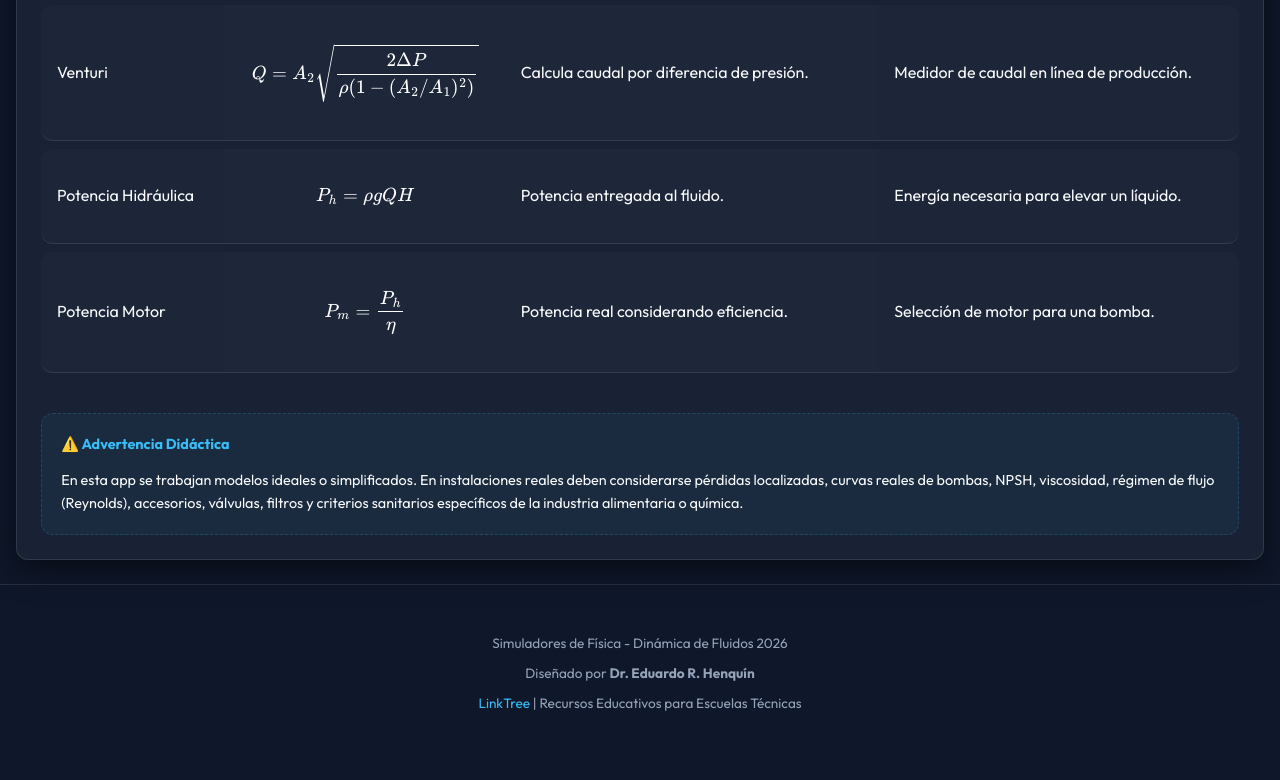
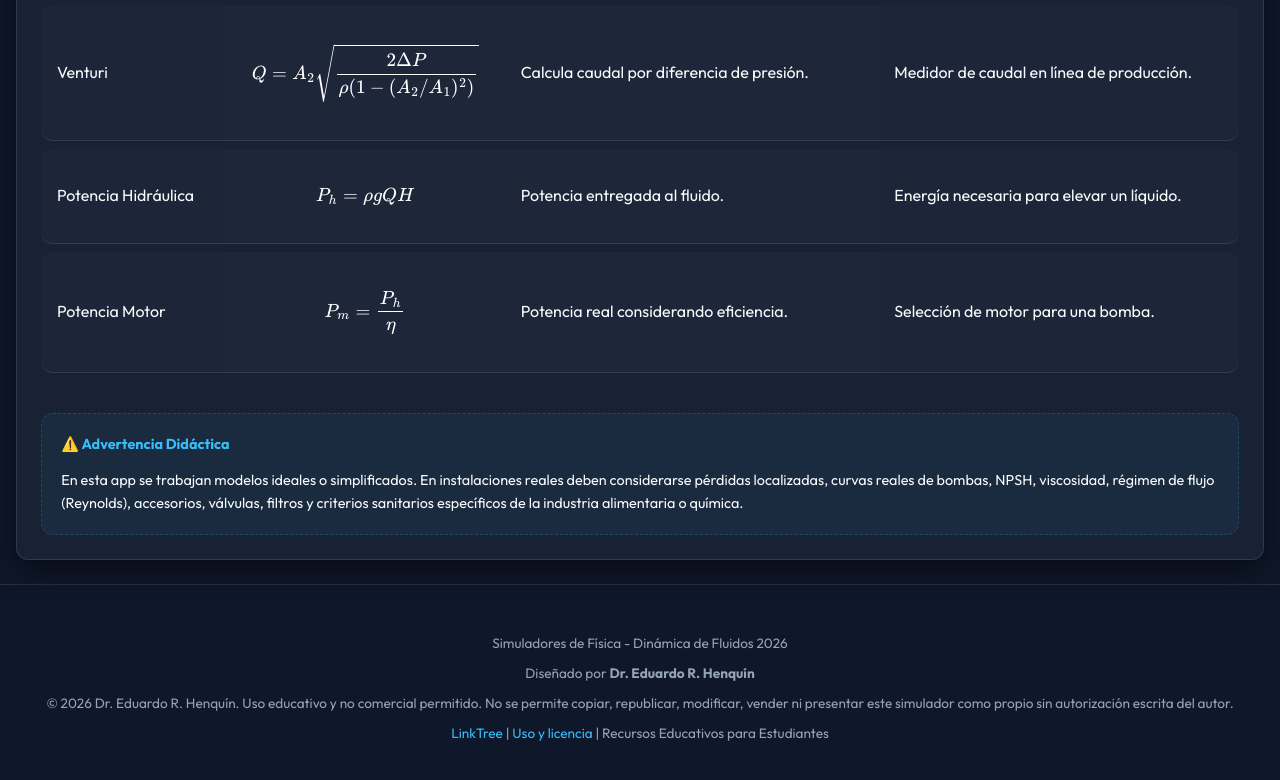
Before and after one commit to ehenquin/Simuladores-de-Fisica-Fluidos, a plain HTML site: page index.html in a window 1280 px wide. Shown: the part 1166-1946 px from the top of the page. Drawn offline with nearby package versions, Linux system fonts and the light colour scheme.

Commit message:
Agrega licencia visible en el footer
Agrega licencia visible en el footer

```diff
--- a/index.html
+++ b/index.html
@@ -598,12 +598,19 @@
         </section>
     </main>
 
-    <footer>
-        <p>Simuladores de Física - Dinámica de Fluidos 2026</p>
-        <p>Diseñado por <strong>Dr. Eduardo R. Henquín</strong></p>
-        <p><a href="https://ehenquin.github.io/LinkTreePro/" target="_blank">LinkTree</a> | Recursos Educativos para
-            Escuelas Técnicas</p>
-    </footer>
+<footer>
+    <p>Simuladores de Física - Dinámica de Fluidos 2026</p>
+    <p>Diseñado por <strong>Dr. Eduardo R. Henquín</strong></p>
+    <p class="license-text">
+        © 2026 Dr. Eduardo R. Henquín. Uso educativo y no comercial permitido.
+        No se permite copiar, republicar, modificar, vender ni presentar este simulador como propio sin autorización escrita del autor.
+    </p>
+    <p>
+        <a href="https://ehenquin.github.io/LinkTreePro/" target="_blank">LinkTree</a> |
+        <a href="NOTICE.md" target="_blank">Uso y licencia</a> |
+        Recursos Educativos para Estudiantes
+    </p>
+</footer>
 
     <!-- MODAL ACERCA DE -->
     <div id="about-modal" class="modal hidden">
```
